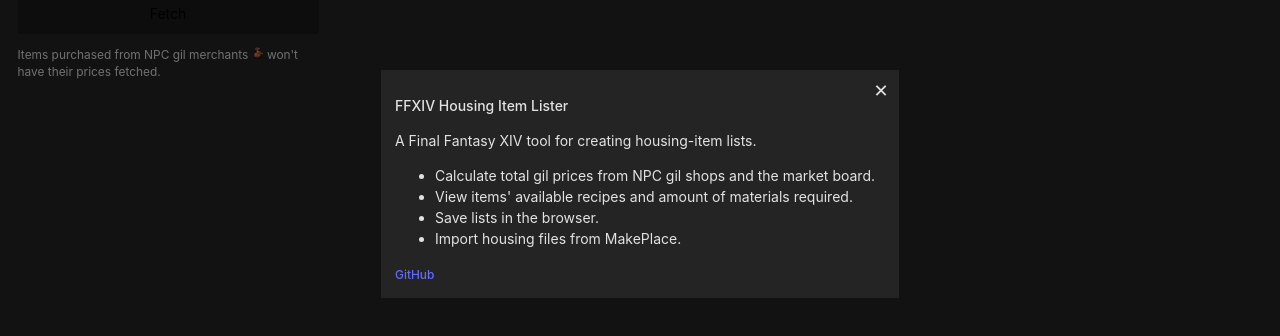
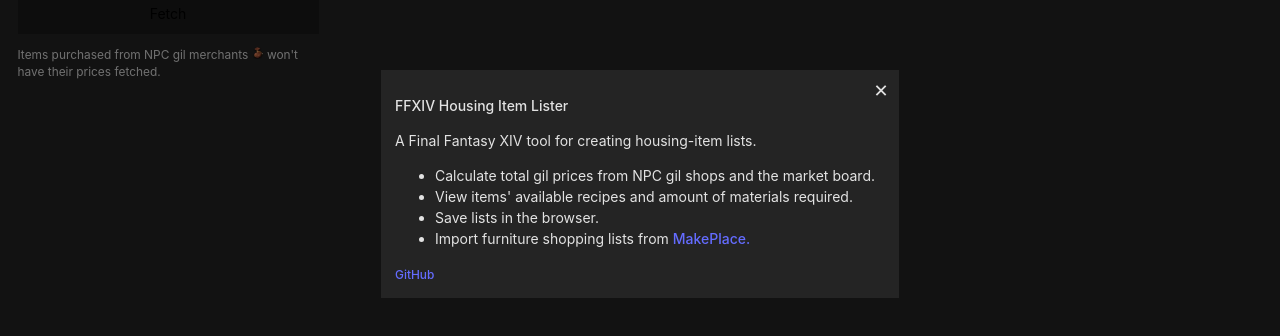
Before and after one commit to MelvinHK/ffxivFurnitureLister, a React (Vite) app in the folder FFXIV Housing Lister/: page / in a window 1280 px wide. Both pictures are taken after a click on the button 1247 px from the left and 38 px from the top of the page. Shown: the part 216-552 px from the top of the page. Built offline with nearby package versions, Linux system fonts and the light colour scheme.

Commit message:
dynamic modal component

```diff
--- a/FFXIV Housing Lister/src/App.jsx
+++ b/FFXIV Housing Lister/src/App.jsx
@@ -3,13 +3,14 @@
 import Searchbar from './components/searchbar';
 import ItemList from './components/itemlist';
 import MarketBoard from './components/marketBoard';
-import AboutPopup from './components/aboutPopup';
+import Modal from './components/modal';
 
 export const ItemListContext = createContext();
 
 function App() {
   const [itemList, setItemList] = useState([]);
-  const [showAbout, setShowAbout] = useState(false);
+  const [showModal, setShowModal] = useState(false);
+  const [modalContent, setModalContent] = useState(<></>);
 
   const updateItemValue = (id, updatedProperties) => {
     setItemList(itemList.map(item => {
@@ -46,7 +47,8 @@
     updateItemValue,
     updateAllMarketBoardPrices,
     removeCheckedItems,
-    setShowAbout
+    setShowModal,
+    setModalContent
   };
 
   return (
@@ -57,7 +59,7 @@
           <MarketBoard />
         </div>
         <ItemList />
-        {showAbout ? <AboutPopup /> : <></>}
+        {showModal ? <Modal>{modalContent}</Modal> : <></>}
       </ItemListContext.Provider>
     </div>
   );
--- a/FFXIV Housing Lister/src/components/aboutButton.jsx
+++ b/FFXIV Housing Lister/src/components/aboutButton.jsx
@@ -3,10 +3,26 @@
 
 
 function AboutButton() {
-  const { setShowAbout } = useContext(ItemListContext);
+  const { setShowModal, setModalContent } = useContext(ItemListContext);
+
+  const aboutContent = () => {
+    return (
+      <>
+        <h4>FFXIV Housing Item Lister</h4>
+        <p>A Final Fantasy XIV tool for creating housing-item lists.</p>
+        <ul>
+          <li>Calculate total gil prices from NPC gil shops and the market board.</li>
+          <li>View items' available recipes and amount of materials required.</li>
+          <li>Save lists in the browser.</li>
+          <li>Import furniture shopping lists from <a href="https://makeplace.app/" target="_blank">MakePlace.</a></li>
+        </ul>
+        <a href="https://github.com/MelvinHK/ffxivHousingLister" target="_blank" className="text-small">GitHub</a>
+      </>
+    );
+  };
 
   return (
-    <button onClick={() => setShowAbout(true)} className="icon-btn about-btn flex align-center">
+    <button onClick={() => { setShowModal(true); setModalContent(aboutContent()); }} className="icon-btn about-btn flex align-center">
       <svg xmlns="http://www.w3.org/2000/svg" width="16" height="16" fill="currentColor" className="bi bi-question-circle" viewBox="0 0 16 16">
         <path d="M8 15A7 7 0 1 1 8 1a7 7 0 0 1 0 14zm0 1A8 8 0 1 0 8 0a8 8 0 0 0 0 16z" />
         <path d="M5.255 5.786a.237.237 0 0 0 .241.247h.825c.138 0 .248-.113.266-.25.09-.656.54-1.134 1.342-1.134.686 0 1.314.343 1.314 1.168 0 .635-.374.927-.965 1.371-.673.489-1.206 1.06-1.168 1.987l.003.217a.25.25 0 0 0 .25.246h.811a.25.25 0 0 0 .25-.25v-.105c0-.718.273-.927 1.01-1.486.609-.463 1.244-.977 1.244-2.056 0-1.511-1.276-2.241-2.673-2.241-1.267 0-2.655.59-2.75 2.286zm1.557 5.763c0 .533.425.927 1.01.927.609 0 1.028-.394 1.028-.927 0-.552-.42-.94-1.029-.94-.584 0-1.009.388-1.009.94z" />
--- a/FFXIV Housing Lister/src/components/aboutPopup.jsx
+++ /dev/null
@@ -1,25 +0,0 @@
-import { useContext } from "react";
-import { ItemListContext } from "../App";
-
-function AboutPopup() {
-  const { setShowAbout } = useContext(ItemListContext);
-
-  return (
-    <div className="popup-overlay">
-      <div className="popup-window">
-        <span className="popup-close-btn" onClick={() => setShowAbout(false)}>&#x2715;</span>
-        <h4>FFXIV Housing Item Lister</h4>
-        <p>A Final Fantasy XIV tool for creating housing-item lists.</p>
-        <ul>
-          <li>Calculate total gil prices from NPC gil shops and the market board.</li>
-          <li>View items' available recipes and amount of materials required.</li>
-          <li>Save lists in the browser.</li>
-          <li>Import housing files from MakePlace.</li>
-        </ul>
-        <a href="https://github.com/MelvinHK/ffxivHousingLister" target="_blank" className="text-small">GitHub</a>
-      </div>
-    </div>
-  );
-}
-
-export default AboutPopup;
--- /dev/null
+++ b/FFXIV Housing Lister/src/components/modal.jsx
@@ -0,0 +1,17 @@
+import { useContext } from "react";
+import { ItemListContext } from "../App";
+
+function Modal({ children }) {
+  const { setShowModal } = useContext(ItemListContext);
+
+  return (
+    <div className="popup-overlay">
+      <div className="popup-window">
+        <span className="popup-close-btn" onClick={() => setShowModal(false)}>&#x2715;</span>
+        {children}
+      </div>
+    </div>
+  );
+}
+
+export default Modal;
```
